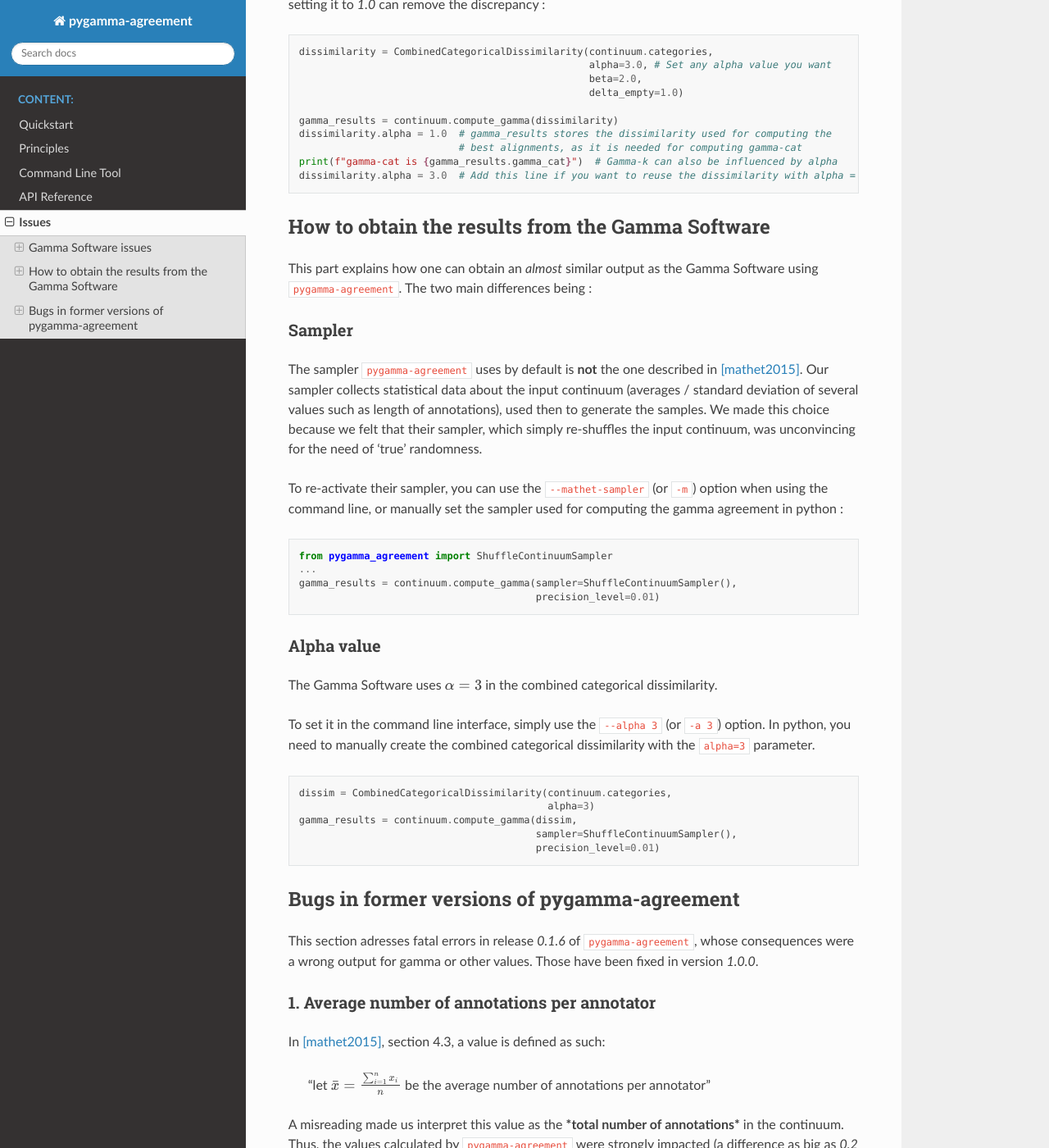
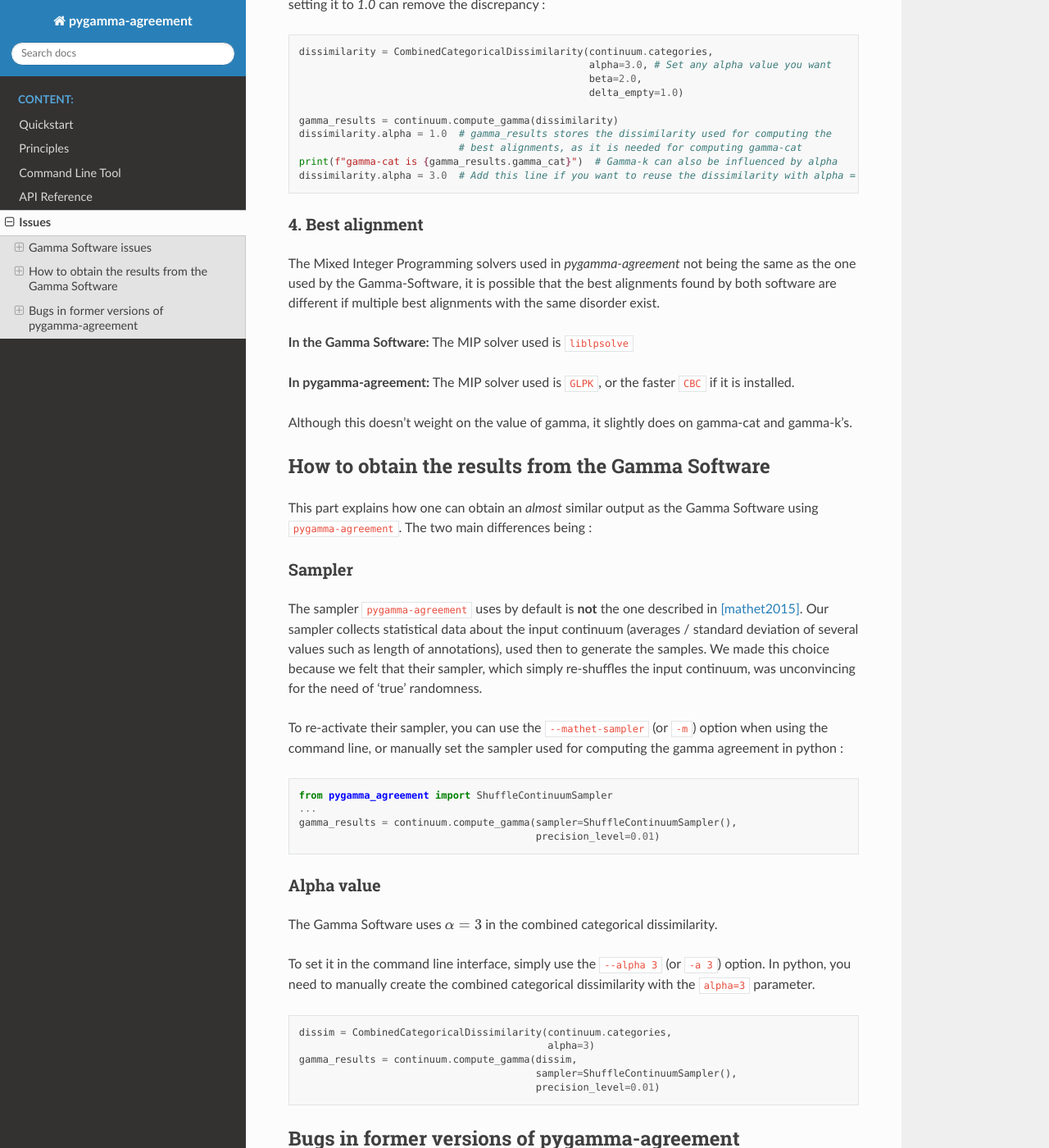
Before and after one commit to bootphon/pygamma-agreement, a Sphinx documentation site: the page built from docs/source/issues.rst, in a window 1280 px wide and 1400 px high, scrolled down 1709 px. Shown: the whole window at 82% size. Built offline with Sphinx 7.4.7 and the Read the Docs theme 2.0.0, drawn with Linux system fonts in a browser that asks for light colours; some of the changed text lies outside the part shown.

```diff
--- a/docs/source/issues.rst
+++ b/docs/source/issues.rst
@@ -89,6 +89,21 @@ of the gamma software. We chose to include the alpha factor, as setting it to `1
     print(f"gamma-cat is {gamma_results.gamma_cat}")  # Gamma-k can also be influenced by alpha
     dissimilarity.alpha = 3.0  # Add this line if you want to reuse the dissimilarity with alpha = 3
 
+4. Best alignment
+^^^^^^^^^^^^^^^^^
+
+The Mixed Integer Programming solvers used in `pygamma-agreement` not being the same as the one used by the
+Gamma-Software, it is possible that the best alignments found by both software are different if multiple best
+alignments with the same disorder exist.
+
+**In the Gamma Software:**
+The MIP solver used is ``liblpsolve``
+
+**In pygamma-agreement:**
+The MIP solver used is ``GLPK``, or the faster ``CBC`` if it is installed.
+
+Although this doesn't weight on the value of gamma, it slightly does on gamma-cat and gamma-k's.
+
 
 How to obtain the results from the Gamma Software
 -------------------------------------------------
@@ -142,7 +157,7 @@ In [mathet2015]_, section 4.3, a value is defined as such:
 
     "let :math:`\bar{x}={\frac{\sum_{i=1}^{n}x_i}{n}}` be the average number of annotations per annotator"
 
-A misreading made us interpret this value as the ***total number of annotations*** in the continuum. Thus, the values
+A misreading made us interpret this value as the **total number of annotations** in the continuum. Thus, the values
 calculated by ``pygamma-agreement`` were strongly impacted (a difference as big as *0.2* for small continua).
 
 2. Minimal distance between pivots
```
Also changed, not shown: README.md (+5 -5 lines), .travis.yml.
